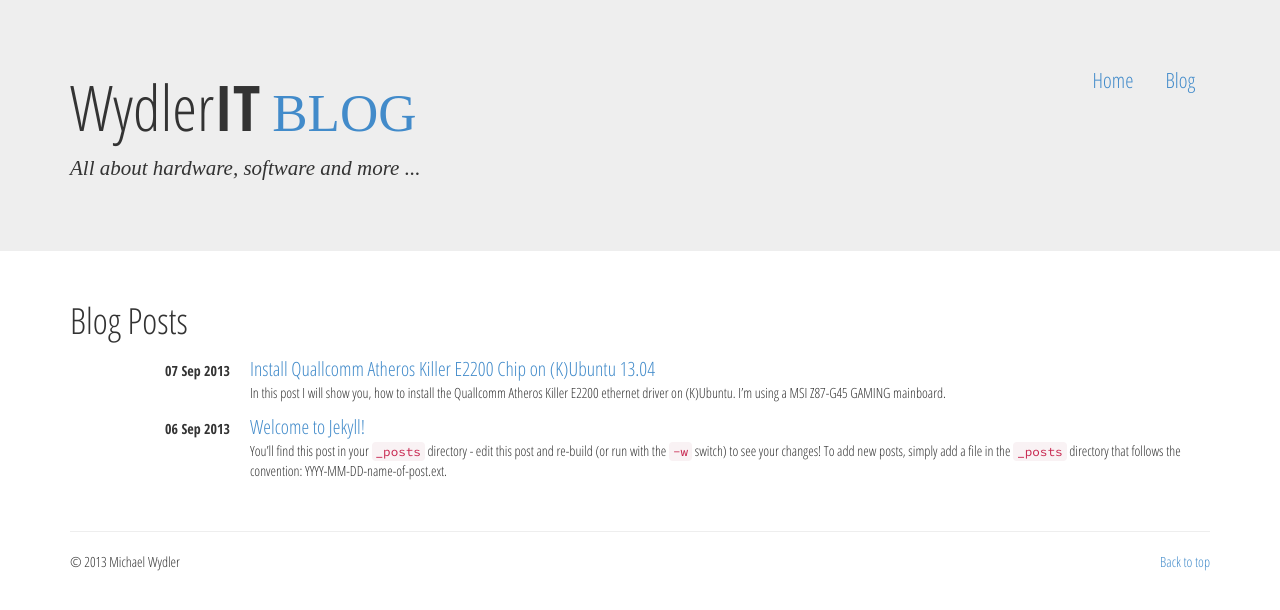
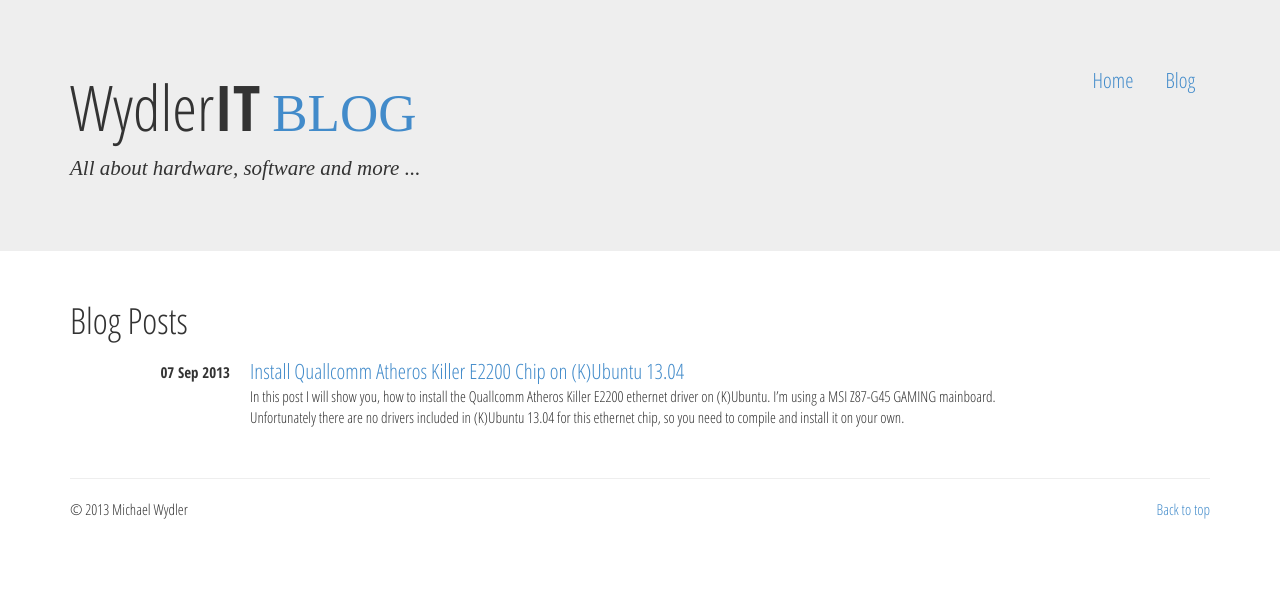
Before and after one commit to wydler/wydler.github.com, a Jekyll site: the page built from blog/index.html, in a window 1280 px wide. Shown: the top 610 px of the page. Built offline with Jekyll 4.4.1, drawn with Linux system fonts in a browser that asks for light colours; nearby versions of some CDN libraries; some web fonts are replaced; Markdown is read by kramdown in place of the engine named in the settings.

Commit message:
Update posts.

```diff
--- a/_posts/2013-09-06-welcome-to-jekyll.markdown
+++ /dev/null
@@ -1,25 +0,0 @@
----
-layout: post
-title:  "Welcome to Jekyll!"
-date:   2013-09-06 22:28:19
-categories: jekyll update
-tags: jekyll test welcome
----
-
-You'll find this post in your `_posts` directory - edit this post and re-build (or run with the `-w` switch) to see your changes!
-To add new posts, simply add a file in the `_posts` directory that follows the convention: YYYY-MM-DD-name-of-post.ext.
-
-Jekyll also offers powerful support for code snippets:
-
-{% highlight ruby %}
-def print_hi(name)
-  puts "Hi, #{name}"
-end
-print_hi('Tom')
-#=> prints 'Hi, Tom' to STDOUT.
-{% endhighlight %}
-
-Check out the [Jekyll docs][jekyll] for more info on how to get the most out of Jekyll. File all bugs/feature requests at [Jekyll's GitHub repo][jekyll-gh].
-
-[jekyll-gh]: https://github.com/mojombo/jekyll
-[jekyll]:    http://jekyllrb.com
--- a/_posts/2013-09-07-install-qualcomm-atheros-killer-e2200-ubuntu.markdown
+++ b/_posts/2013-09-07-install-qualcomm-atheros-killer-e2200-ubuntu.markdown
@@ -7,7 +7,6 @@ tags: linux driver install killer e2200
 ---
 
 In this post I will show you, how to install the Quallcomm Atheros Killer E2200 ethernet driver on (K)Ubuntu. I'm using a MSI Z87-G45 GAMING mainboard.
-
 Unfortunately there are no drivers included in (K)Ubuntu 13.04 for this ethernet chip, so you need to compile and install it on your own.
 
 First you need to download the latest compat-drivers from [kernel.org][compat-drivers] and extract it.
--- a/css/main.css
+++ b/css/main.css
@@ -1,5 +1,6 @@
 body {
 	font-family: 'Open Sans Condensed';
+	font-size: 1.5em;
 }
 
 h1, h2, h3, h4, h5, h6 {
```
Also changed, not shown: other parts of _posts/2013-09-07-install-qualcomm-atheros-killer-e2200-ubuntu.markdown (+2 -0 lines).
